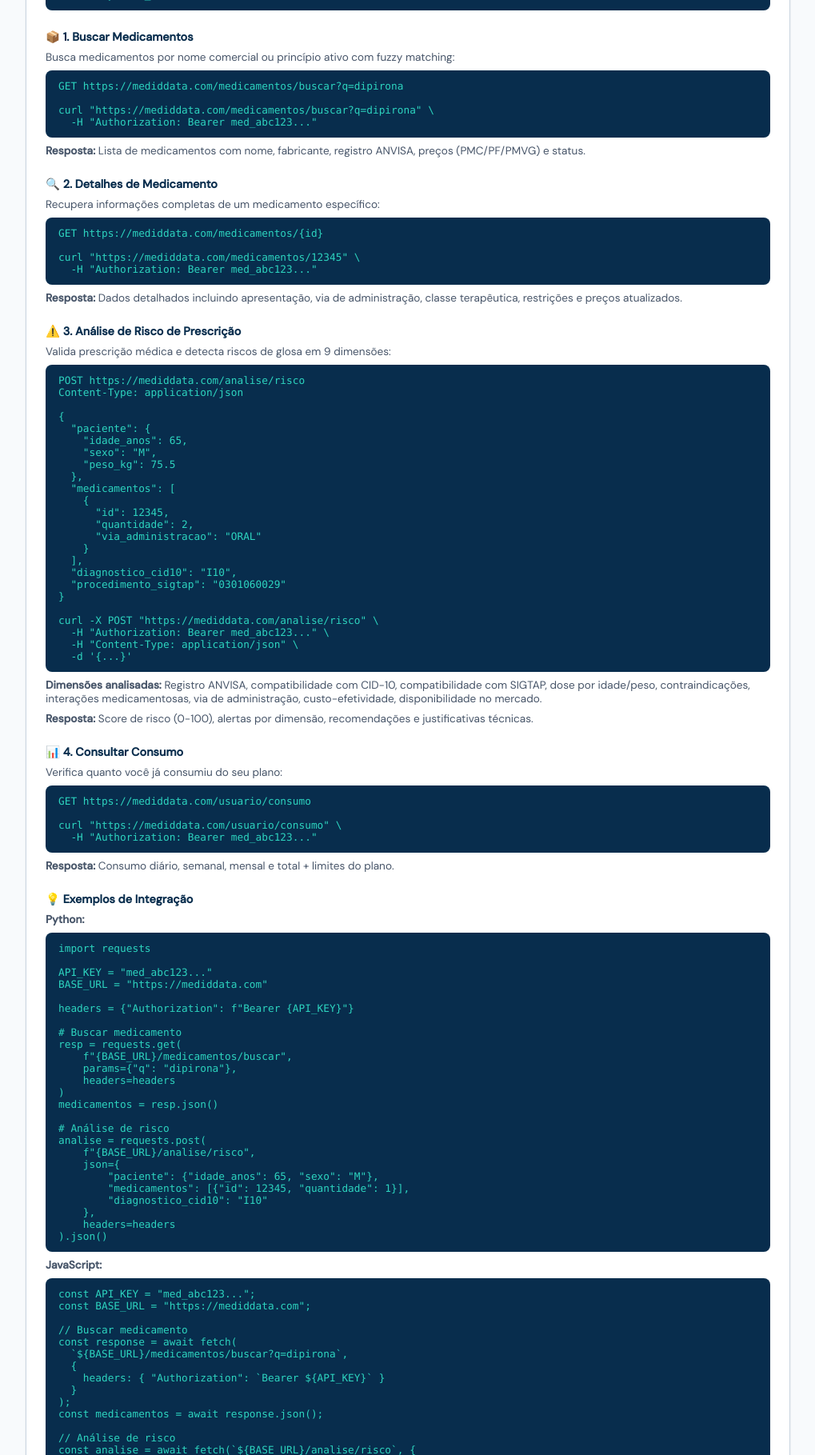
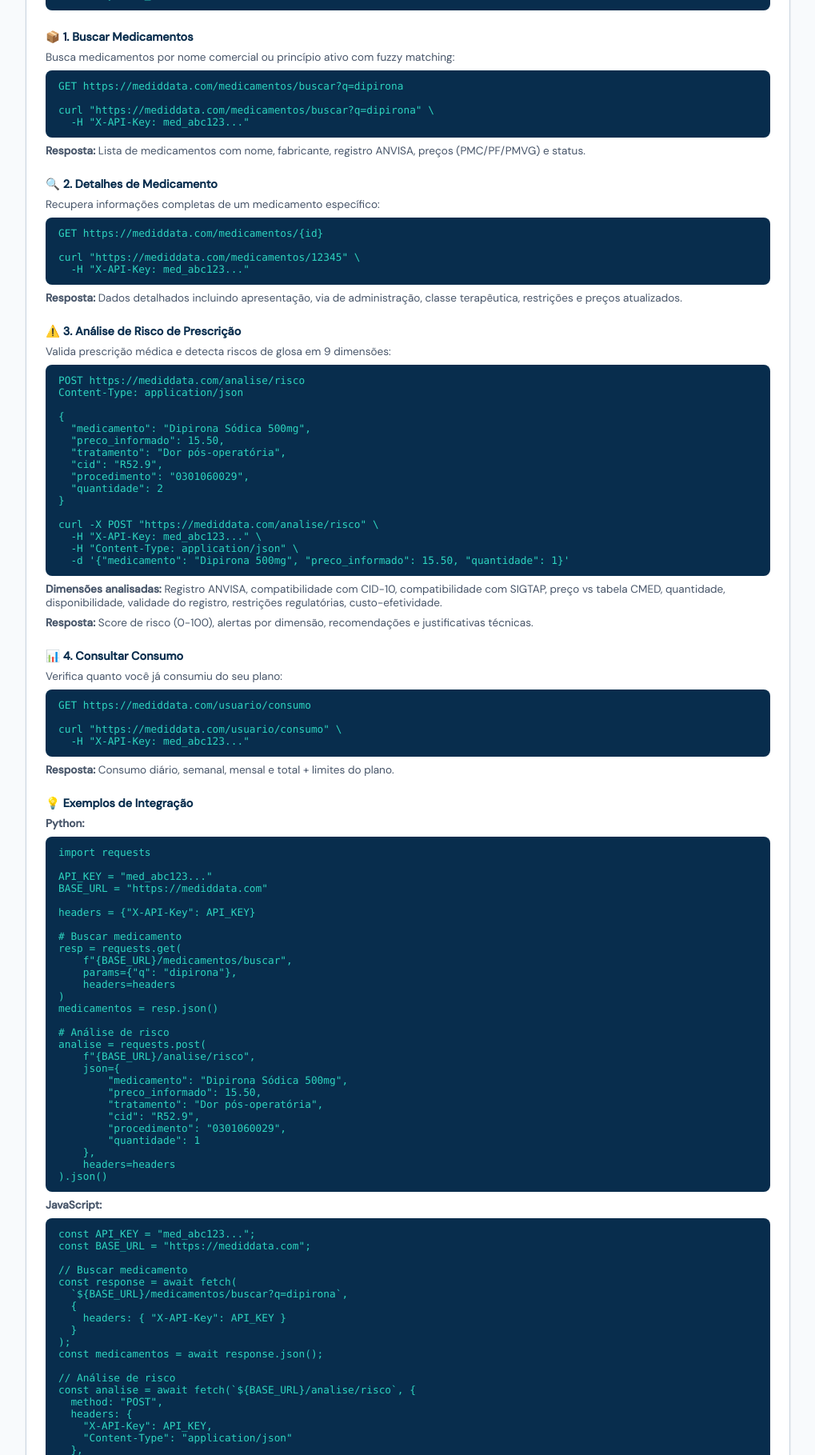
Before and after one commit to MedIdData/medid.data, a Python web app: template app/templates/chaves.html in a window 1280 px wide. Shown: the part 807-2626 px from the top of the page at 80% size, without its empty margins (260-1279 px from the left). Run offline with Jinja, Linux system fonts and the light colour scheme; the template is opened without the code that fills it, so the values that code supplies are empty.

Commit message:
fix: corrigir exemplos de API - remover dados de paciente e usar campos corretos
- Removido idade_anos, sexo, peso_kg dos exemplos (não são usados)
- Atualizado para campos reais: medicamento, preco_informado, tratamento, cid, procedimento, quantidade
- Padronizado header para X-API-Key em todos os exemplos
- Adicionado exemplo de análise em PHP
- Corrigido descrição de dimensões analisadas
- Removido 'plano' das boas práticas

Co-Authored-By: Claude Sonnet 4.5 <noreply@anthropic.com>

```diff
--- a/app/templates/chaves.html
+++ b/app/templates/chaves.html
@@ -518,7 +518,7 @@
       <pre class="codigo-exemplo">GET https://mediddata.com/medicamentos/buscar?q=dipirona
 
 curl "https://mediddata.com/medicamentos/buscar?q=dipirona" \
-  -H "Authorization: Bearer med_abc123..."</pre>
+  -H "X-API-Key: med_abc123..."</pre>
       <p class="docs-texto"><strong>Resposta:</strong> Lista de medicamentos com nome, fabricante, registro ANVISA, preços (PMC/PF/PMVG) e status.</p>
     </div>
 
@@ -528,7 +528,7 @@ curl "https://mediddata.com/medicamentos/buscar?q=dipirona" \
       <pre class="codigo-exemplo">GET https://mediddata.com/medicamentos/{id}
 
 curl "https://mediddata.com/medicamentos/12345" \
-  -H "Authorization: Bearer med_abc123..."</pre>
+  -H "X-API-Key: med_abc123..."</pre>
       <p class="docs-texto"><strong>Resposta:</strong> Dados detalhados incluindo apresentação, via de administração, classe terapêutica, restrições e preços atualizados.</p>
     </div>
 
@@ -539,27 +539,19 @@ curl "https://mediddata.com/medicamentos/12345" \
 Content-Type: application/json
 
 {
-  "paciente": {
-    "idade_anos": 65,
-    "sexo": "M",
-    "peso_kg": 75.5
-  },
-  "medicamentos": [
-    {
-      "id": 12345,
-      "quantidade": 2,
-      "via_administracao": "ORAL"
-    }
-  ],
-  "diagnostico_cid10": "I10",
-  "procedimento_sigtap": "0301060029"
+  "medicamento": "Dipirona Sódica 500mg",
+  "preco_informado": 15.50,
+  "tratamento": "Dor pós-operatória",
+  "cid": "R52.9",
+  "procedimento": "0301060029",
+  "quantidade": 2
 }
 
 curl -X POST "https://mediddata.com/analise/risco" \
-  -H "Authorization: Bearer med_abc123..." \
+  -H "X-API-Key: med_abc123..." \
   -H "Content-Type: application/json" \
-  -d '{...}'</pre>
-      <p class="docs-texto"><strong>Dimensões analisadas:</strong> Registro ANVISA, compatibilidade com CID-10, compatibilidade com SIGTAP, dose por idade/peso, contraindicações, interações medicamentosas, via de administração, custo-efetividade, disponibilidade no mercado.</p>
+  -d '{"medicamento": "Dipirona 500mg", "preco_informado": 15.50, "quantidade": 1}'</pre>
+      <p class="docs-texto"><strong>Dimensões analisadas:</strong> Registro ANVISA, compatibilidade com CID-10, compatibilidade com SIGTAP, preço vs tabela CMED, quantidade, disponibilidade, validade do registro, restrições regulatórias, custo-efetividade.</p>
       <p class="docs-texto"><strong>Resposta:</strong> Score de risco (0-100), alertas por dimensão, recomendações e justificativas técnicas.</p>
     </div>
 
@@ -569,7 +561,7 @@ curl -X POST "https://mediddata.com/analise/risco" \
       <pre class="codigo-exemplo">GET https://mediddata.com/usuario/consumo
 
 curl "https://mediddata.com/usuario/consumo" \
-  -H "Authorization: Bearer med_abc123..."</pre>
+  -H "X-API-Key: med_abc123..."</pre>
       <p class="docs-texto"><strong>Resposta:</strong> Consumo diário, semanal, mensal e total + limites do plano.</p>
     </div>
 
@@ -582,7 +574,7 @@ curl "https://mediddata.com/usuario/consumo" \
 API_KEY = "med_abc123..."
 BASE_URL = "https://mediddata.com"
 
-headers = {"Authorization": f"Bearer {API_KEY}"}
+headers = {"X-API-Key": API_KEY}
 
 # Buscar medicamento
 resp = requests.get(
@@ -596,9 +588,12 @@ medicamentos = resp.json()
 analise = requests.post(
     f"{BASE_URL}/analise/risco",
     json={
-        "paciente": {"idade_anos": 65, "sexo": "M"},
-        "medicamentos": [{"id": 12345, "quantidade": 1}],
-        "diagnostico_cid10": "I10"
+        "medicamento": "Dipirona Sódica 500mg",
+        "preco_informado": 15.50,
+        "tratamento": "Dor pós-operatória",
+        "cid": "R52.9",
+        "procedimento": "0301060029",
+        "quantidade": 1
     },
     headers=headers
 ).json()</pre>
@@ -611,7 +606,7 @@ const BASE_URL = "https://mediddata.com";
 const response = await fetch(
   `${BASE_URL}/medicamentos/buscar?q=dipirona`,
   {
-    headers: { "Authorization": `Bearer ${API_KEY}` }
+    headers: { "X-API-Key": API_KEY }
   }
 );
 const medicamentos = await response.json();
@@ -620,13 +615,16 @@ const medicamentos = await response.json();
 const analise = await fetch(`${BASE_URL}/analise/risco`, {
   method: "POST",
   headers: {
-    "Authorization": `Bearer ${API_KEY}`,
+    "X-API-Key": API_KEY,
     "Content-Type": "application/json"
   },
   body: JSON.stringify({
-    paciente: { idade_anos: 65, sexo: "M" },
-    medicamentos: [{ id: 12345, quantidade: 1 }],
-    diagnostico_cid10: "I10"
+    medicamento: "Dipirona Sódica 500mg",
+    preco_informado: 15.50,
+    tratamento: "Dor pós-operatória",
+    cid: "R52.9",
+    procedimento: "0301060029",
+    quantidade: 1
   })
 }).then(r => r.json());</pre>
 
@@ -641,9 +639,27 @@ $headers = [
 
 // Buscar medicamento
 $ch = curl_init("$baseUrl/medicamentos/buscar?q=dipirona");
-curl_setopt($ch, CURLOPT_HTTPHEADER, $headers);
+curl_setopt($ch, CURLOPT_HTTPHEADER, ["X-API-Key: $apiKey"]);
 curl_setopt($ch, CURLOPT_RETURNTRANSFER, true);
-$medicamentos = json_decode(curl_exec($ch), true);</pre>
+$medicamentos = json_decode(curl_exec($ch), true);
+
+// Análise de risco
+$analise_data = [
+    "medicamento" => "Dipirona Sódica 500mg",
+    "preco_informado" => 15.50,
+    "quantidade" => 1,
+    "cid" => "R52.9"
+];
+
+$ch = curl_init("$baseUrl/analise/risco");
+curl_setopt($ch, CURLOPT_HTTPHEADER, [
+    "X-API-Key: $apiKey",
+    "Content-Type: application/json"
+]);
+curl_setopt($ch, CURLOPT_POST, true);
+curl_setopt($ch, CURLOPT_POSTFIELDS, json_encode($analise_data));
+curl_setopt($ch, CURLOPT_RETURNTRANSFER, true);
+$analise = json_decode(curl_exec($ch), true);</pre>
     </div>
 
     <div class="docs-secao">
@@ -653,7 +669,7 @@ $medicamentos = json_decode(curl_exec($ch), true);</pre>
         <li><strong>Revogue imediatamente chaves comprometidas</strong> e crie novas</li>
         <li><strong>Use chaves diferentes para cada ambiente</strong> (desenvolvimento, homologação, produção)</li>
         <li><strong>Armazene chaves em variáveis de ambiente</strong>, nunca no código-fonte</li>
-        <li><strong>As chaves respeitam os limites do seu plano</strong> - monitore seu consumo regularmente</li>
+        <li><strong>As chaves respeitam seus limites de consumo</strong> - monitore seu uso regularmente</li>
         <li><strong>Implemente tratamento de erros</strong> para códigos 429 (limite excedido) e 401 (chave inválida)</li>
       </ul>
     </div>
```
